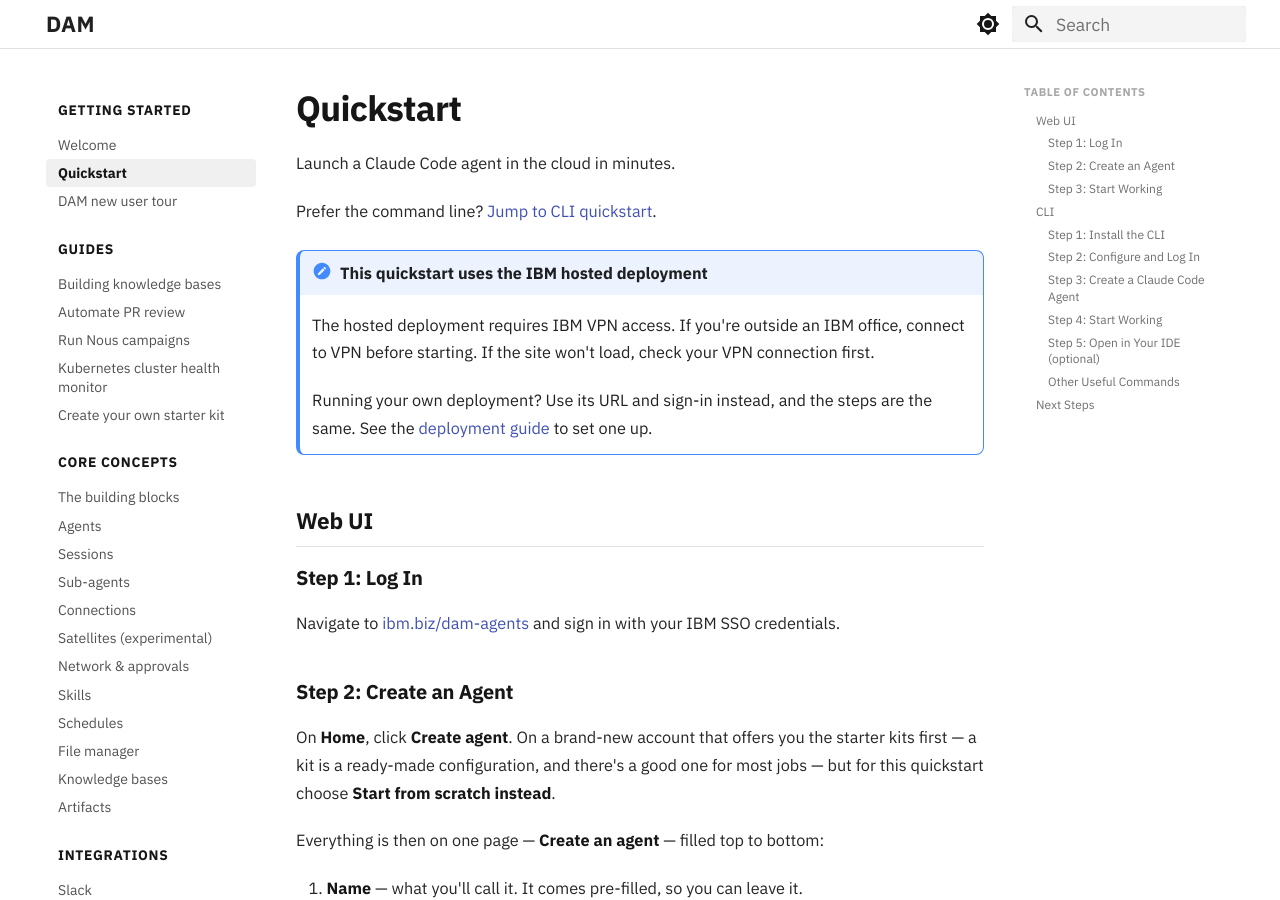
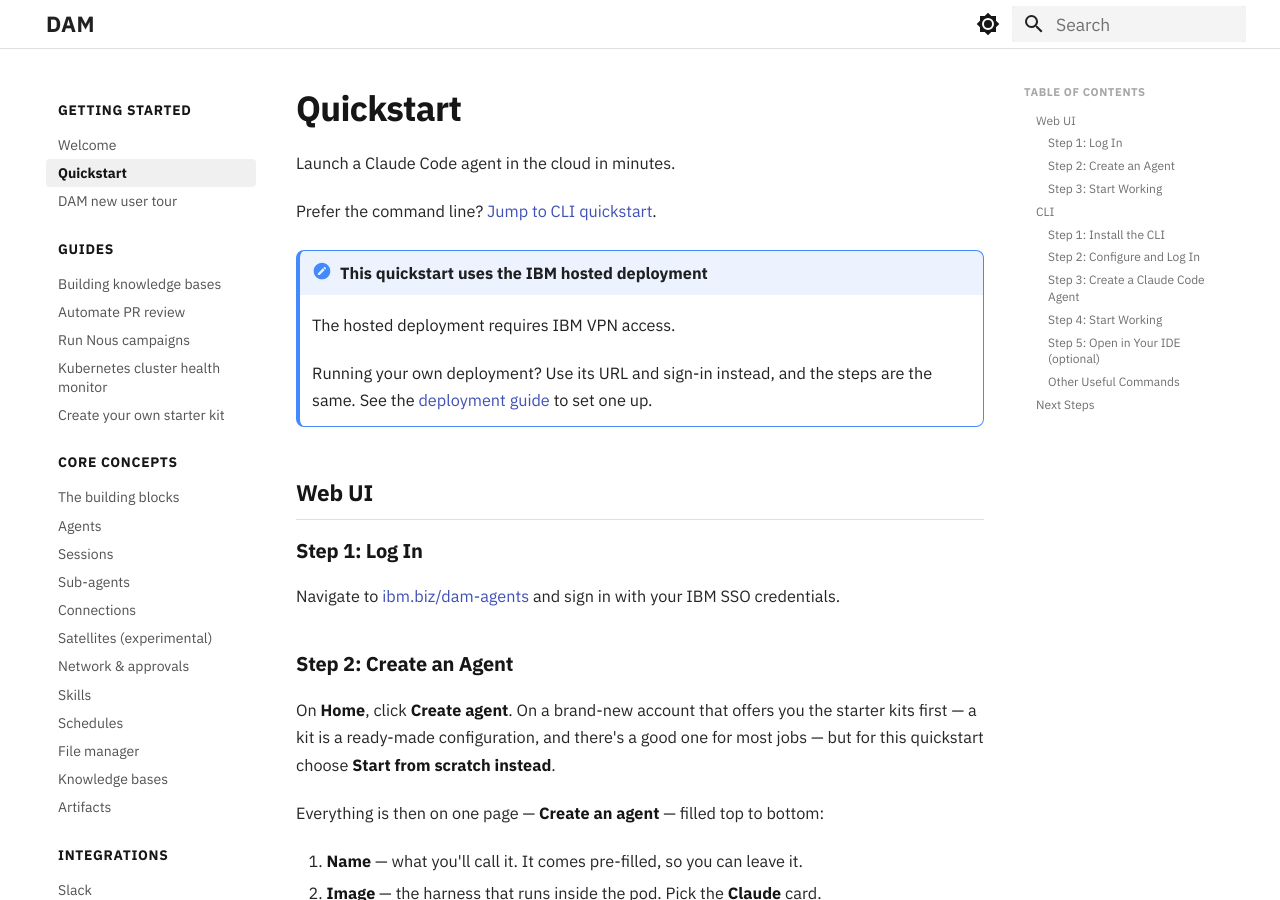
Before and after one commit to dam-agents/docs, an MkDocs documentation site: the page built from docs/getting-started/quickstart.md, in a window 1280 px wide and 900 px high. Built offline with MkDocs 1.6.1 and Material for MkDocs 9.7.7, drawn with Linux system fonts in a browser that asks for light colours.

Commit message:
docs: shorten the quickstart VPN note
Signed-off-by: Jenna Winkler <135358348+jenna-winkler@users.noreply.github.com>
Assisted-By: Claude

```diff
--- a/docs/getting-started/quickstart.md
+++ b/docs/getting-started/quickstart.md
@@ -5,8 +5,7 @@ Launch a Claude Code agent in the cloud in minutes.
 Prefer the command line? [Jump to CLI quickstart](#cli).
 
 !!! note "This quickstart uses the IBM hosted deployment"
-    The hosted deployment requires IBM VPN access. If you're outside an IBM office, connect to VPN
-    before starting. If the site won't load, check your VPN connection first.
+    The hosted deployment requires IBM VPN access.
 
     Running your own deployment? Use its URL and sign-in instead, and the steps are the same. See the
     [deployment guide](https://github.com/dam-agents/dam#run-your-own){:target="_blank"} to set one up.
```
